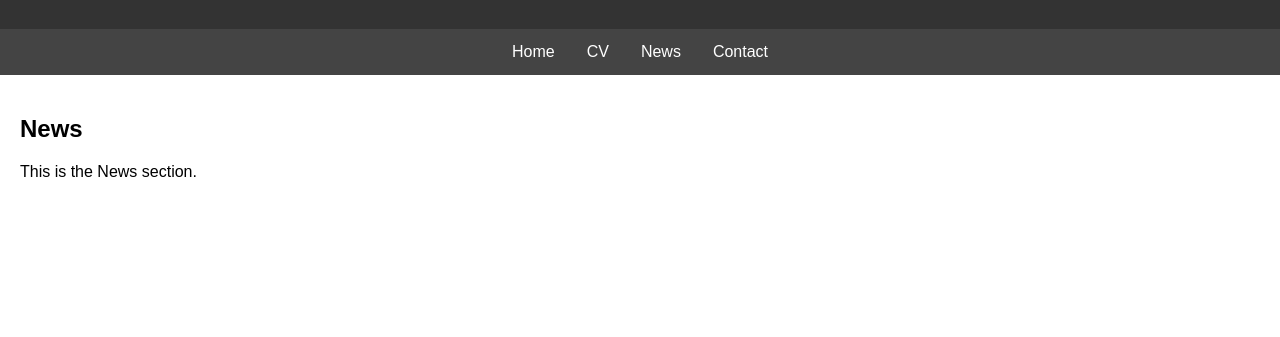
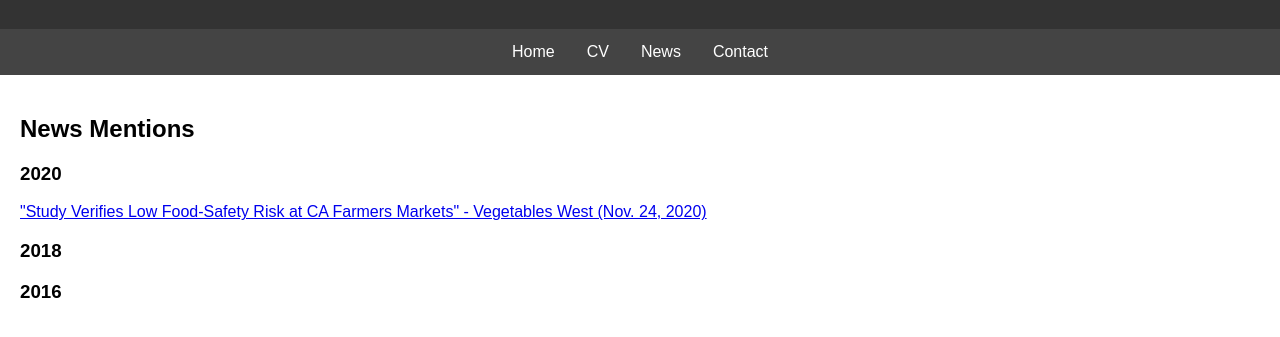
Before and after one commit to vhaghani26/vhaghani26.github.io, a plain HTML site: page index.html in a window 1280 px wide. Both pictures are taken after a click on the link "News". Shown: the part 71-408 px from the top of the page. Drawn offline with Linux system fonts and the light colour scheme.

Commit message:
try adding hyperlink in news

```diff
--- a/index.html
+++ b/index.html
@@ -95,8 +95,11 @@
       <h3>Links</h3>
   </div>
   <div id="news" class="tab-content">
-    <h2>News</h2>
-    <p>This is the News section.</p>
+    <h2>News Mentions</h2>
+      <h3>2020</h3>
+        <p><a href="https://vegetableswest.com/2020/11/24/study-verifies-low-food-safety-risk-at-ca-farmers-markets/">"Study Verifies Low Food-Safety Risk at CA Farmers Markets" - Vegetables West (Nov. 24, 2020)</a></p>
+      <h3>2018</h3>
+      <h3>2016</h3>
   </div>
   <div id="contact" class="tab-content">
     <h2>Contact Me</h2>
```
